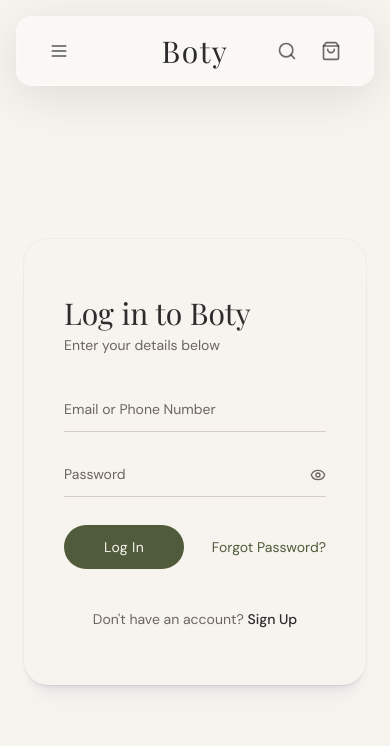
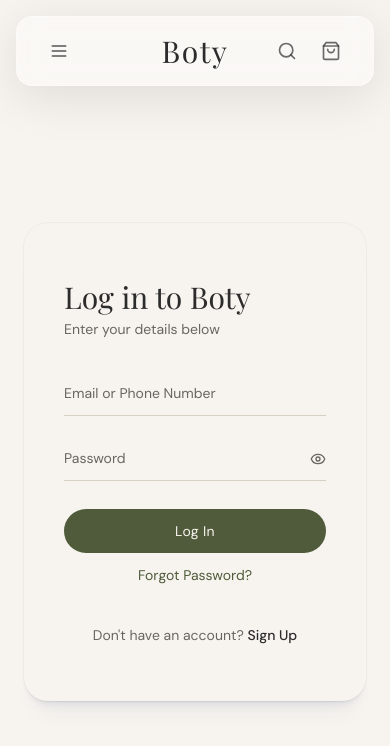
Before and after one commit to Muhammad-Huzaifa24/boty-ecommerce-template, a Next.js app: page /login in a window 390 px wide. Shown: the top 746 px of the page. Built offline with nearby package versions, Linux system fonts and the light colour scheme.

Commit message:
Fix responsiveness of CTA's

```diff
--- a/app/login/page.tsx
+++ b/app/login/page.tsx
@@ -70,14 +70,14 @@ export default function LoginPage() {
                   </button>
                 </div>
 
-                <div className="flex items-center justify-between pt-2">
+                <div className="flex flex-col sm:flex-row sm:items-center gap-3 pt-2">
                   <button
                     type="submit"
-                    className="bg-primary text-primary-foreground px-10 py-3 rounded-full text-sm tracking-wide hover:bg-primary/90 boty-transition"
+                    className="w-full sm:w-auto bg-primary text-primary-foreground px-10 py-3 rounded-full text-sm tracking-wide hover:bg-primary/90 boty-transition"
                   >
                     Log In
                   </button>
-                  <Link href="#" className="text-sm text-primary hover:underline boty-transition">
+                  <Link href="#" className="text-sm text-primary hover:underline boty-transition text-center sm:text-left">
                     Forgot Password?
                   </Link>
                 </div>
```
